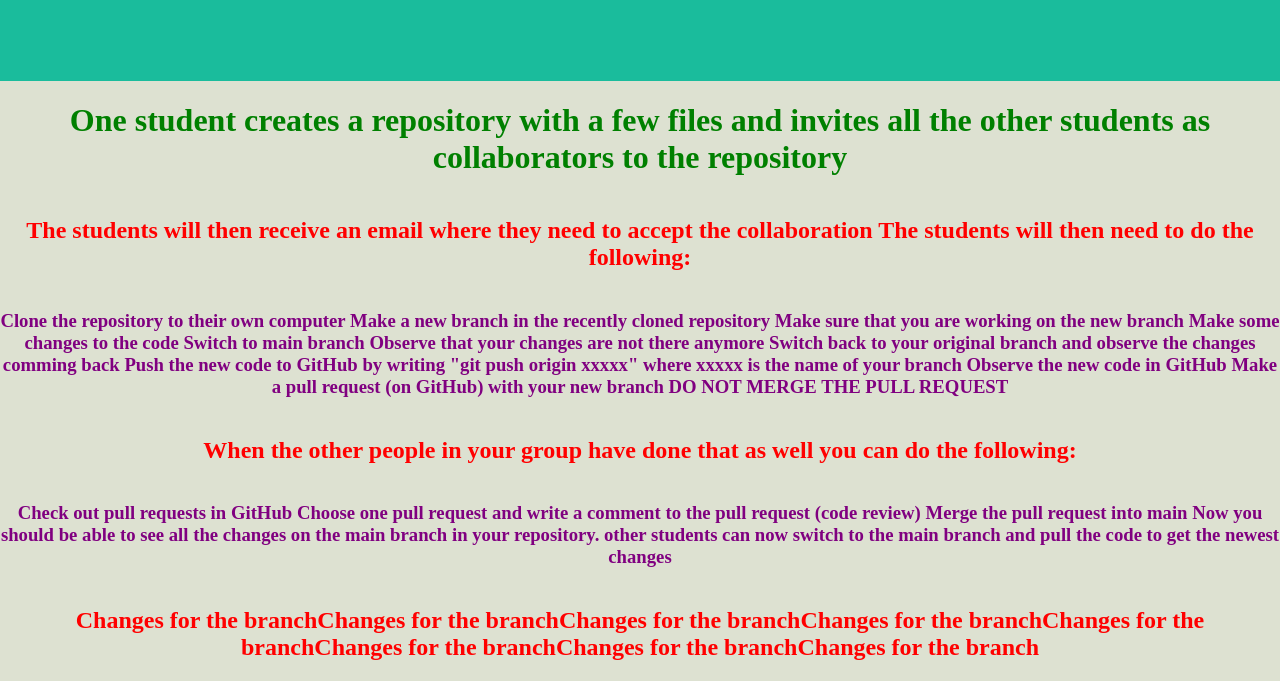
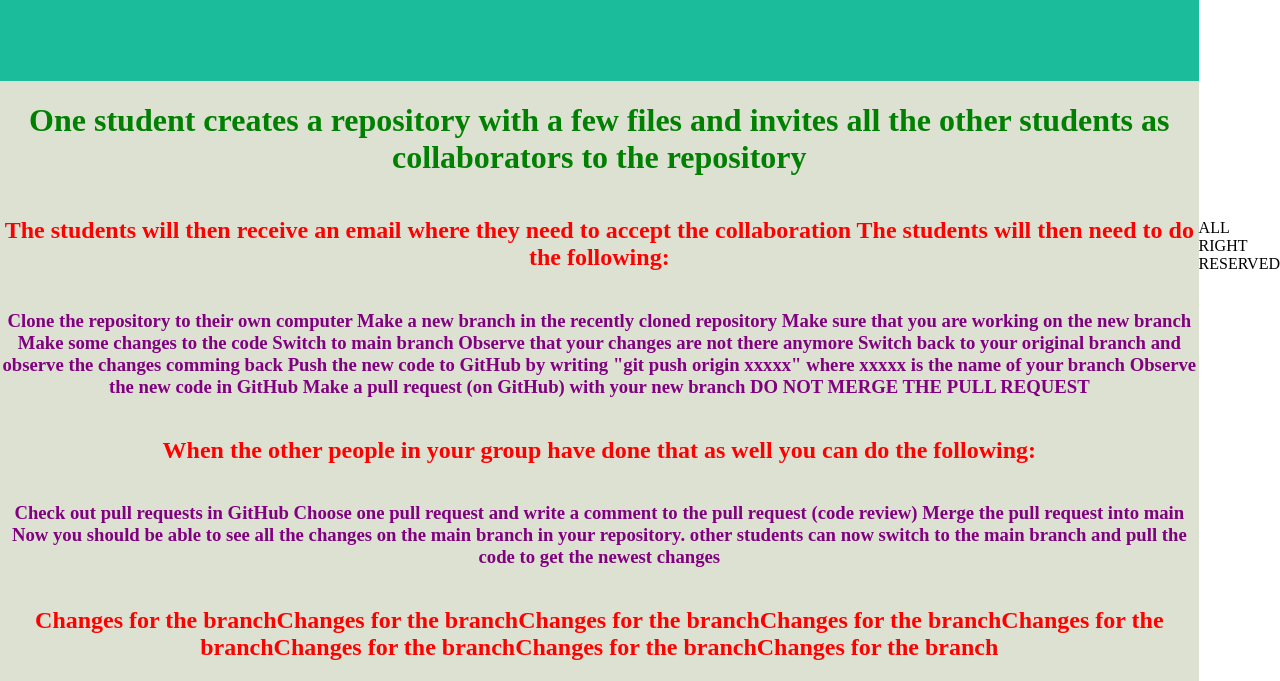
Before and after one commit to G-Mosseater/GitHub---Branches-and-Pull-Requests-Guide, a plain HTML site: page index.html in a window 1280 px wide. Shown: the part 154-835 px from the top of the page. Drawn offline with Linux system fonts and the light colour scheme.

Commit message:
addind footer

```diff
--- a/index.html
+++ b/index.html
@@ -48,5 +48,6 @@
         </h2>
       </div>
     </main>
+    <footer> ALL RIGHT RESERVED </footer>
   </body>
 </html>
```
